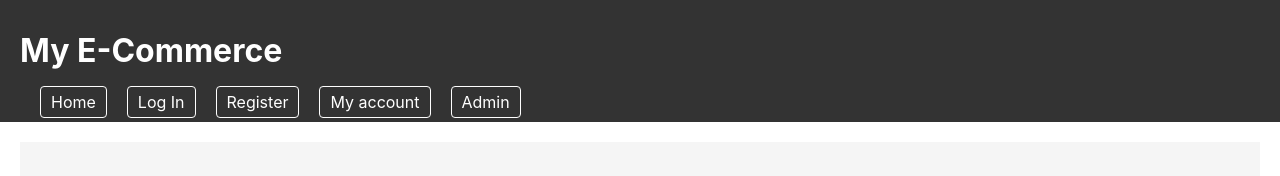
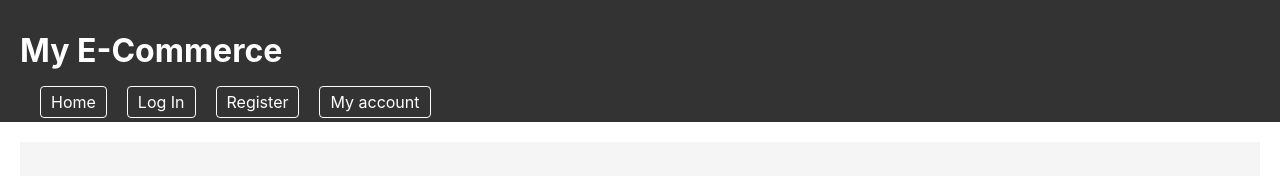
Before and after one commit to marcelmroz/e-commerce-frontend, a React (Create React App) app: page / in a window 1280 px wide. Shown: the top 176 px of the page. Built offline with nearby package versions, Linux system fonts and the light colour scheme.

Commit message:
admin panel link in header visible only when admin is logged in

```diff
--- a/src/components/Header.js
+++ b/src/components/Header.js
@@ -5,6 +5,10 @@ import '../styles/Header.css';
 const Header = () => {
   const navigate = useNavigate();
   const isLoggedIn = sessionStorage.getItem('userToken') !== null;
+  const isAdmin = sessionStorage.getItem('userId') === '33';
+
+  console.log(sessionStorage.getItem('userId'));
+  console.log(isAdmin);
 
   const handleLogout = () => {
     sessionStorage.clear();
@@ -30,7 +34,10 @@ const Header = () => {
             </>
           )}
           <Link to="/account" className="nav-link right">My account</Link>
+          {isAdmin ? (
           <Link to="/admin" className="nav-link right">Admin</Link>
+          ) : null
+          }
 
         </nav>
       </div>
```
